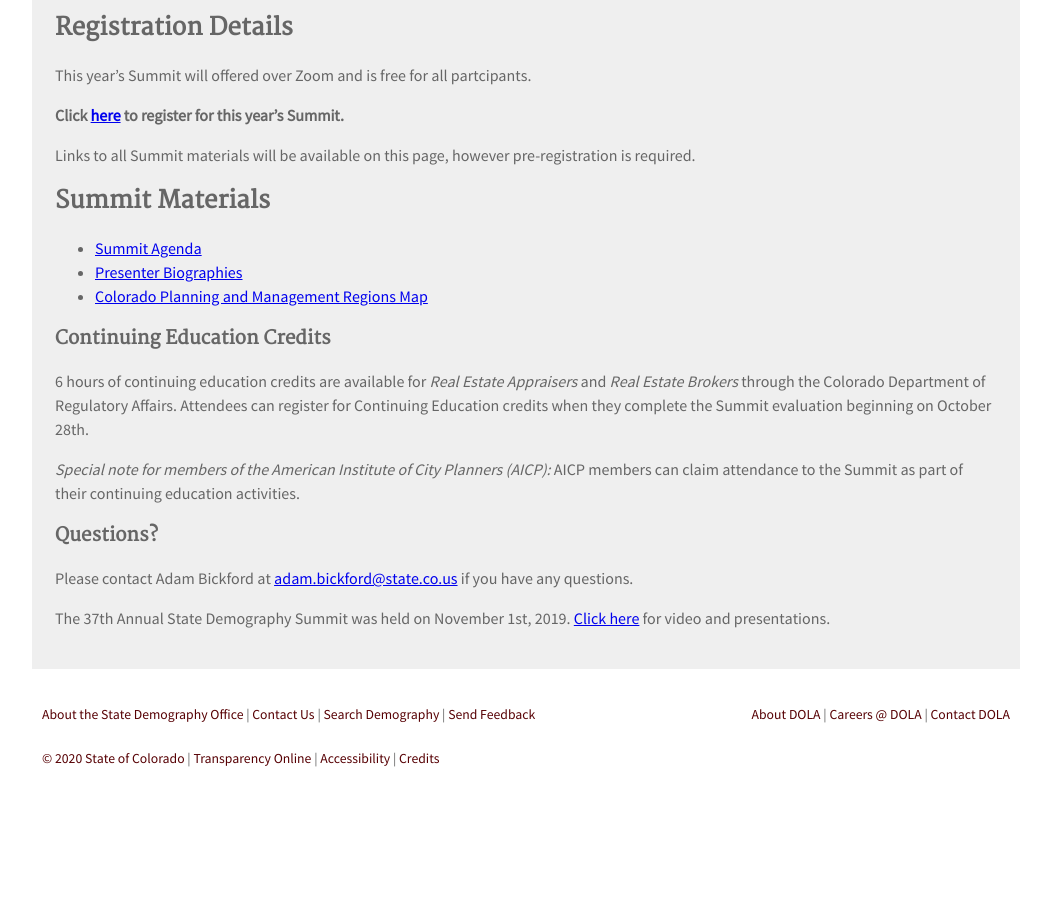
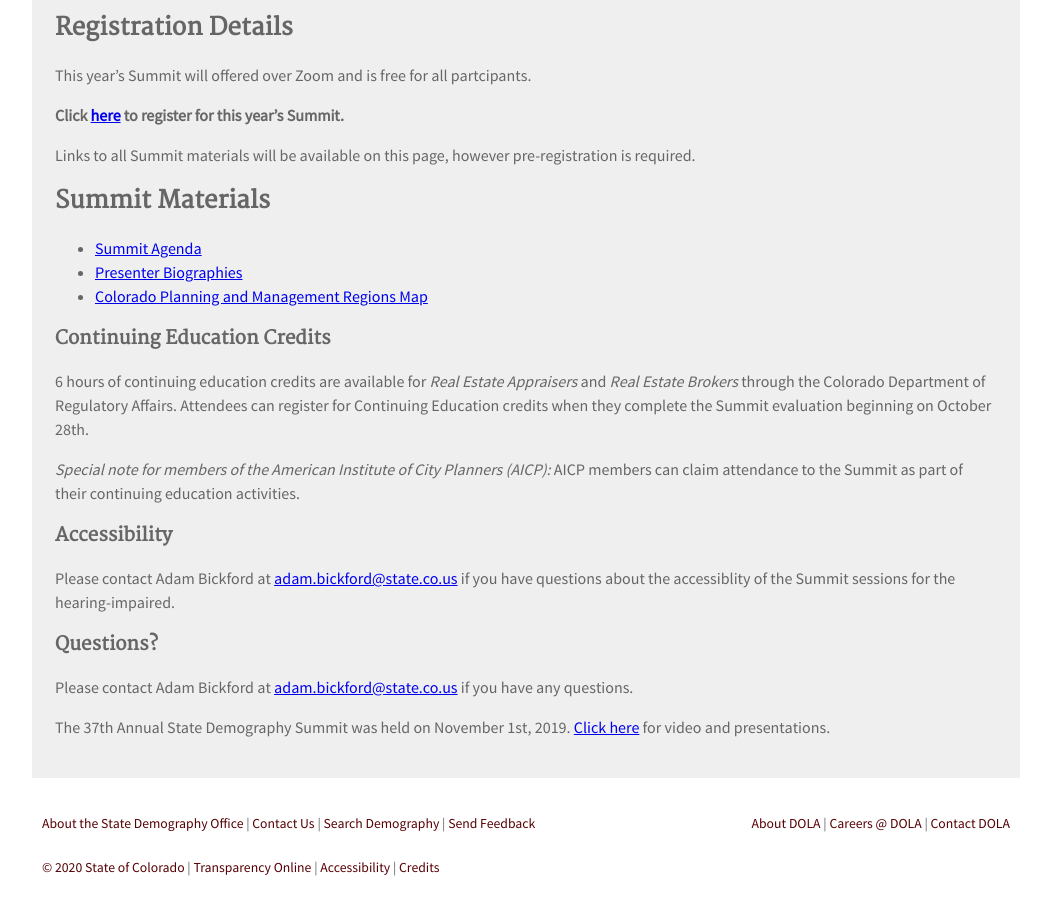
Before and after one commit to TBleess/Website_New, a Jekyll site: the page built from pages/9_Not_in_Menu/demography_summit_2020.md, in a window 1280 px wide and 900 px high, scrolled down 606 px. Shown: the whole window, without its empty margins (114-1165 px from the left). Built offline with Jekyll 4.4.1, drawn with Linux system fonts in a browser that asks for light colours; before the commit the page ends 1397 px from its top, so only the background shows below that.

Commit message:
Update demography_summit_2020.md

```diff
--- a/pages/9_Not_in_Menu/demography_summit_2020.md
+++ b/pages/9_Not_in_Menu/demography_summit_2020.md
@@ -36,6 +36,9 @@ Attendees can register for Continuing Education credits when they complete the S
 *Special note for members of the American Institute of City Planners (AICP):*
 AICP members can claim attendance to the Summit as part of their continuing education activities.
 
+### Accessibility
+Please contact Adam Bickford at [adam.bickford@state.co.us](mailto:adam.bickford@state.co.us) if you have questions about the accessiblity of the Summit sessions for the hearing-impaired.
+
 ### Questions?
 Please contact Adam Bickford at [adam.bickford@state.co.us](mailto:adam.bickford@state.co.us) if you have any questions.
 
```
